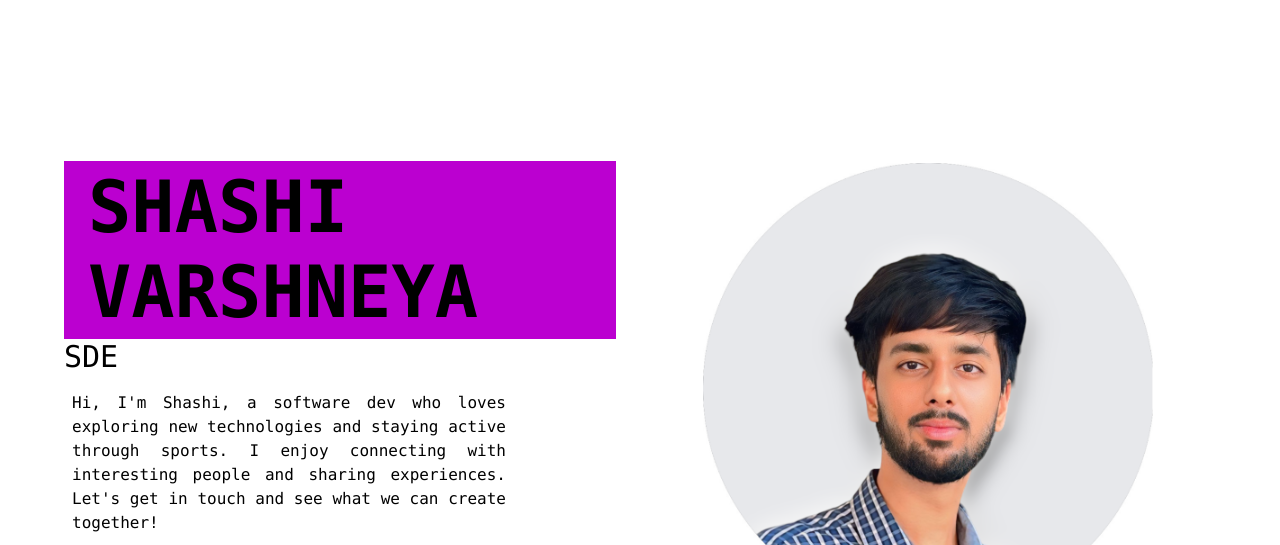
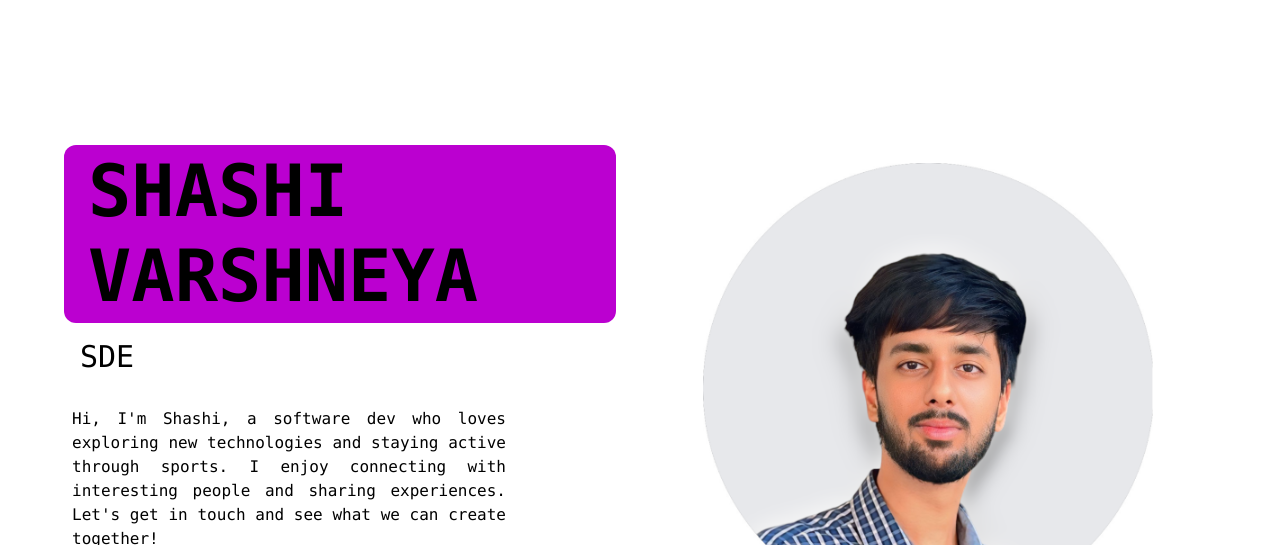
Before and after one commit to whyshashi/Portfolio, a website: page index.html in a window 1280 px wide. Shown: the part 72-617 px from the top of the page. Drawn offline with nearby package versions, Linux system fonts and the light colour scheme.

Commit message:
added border radius in the headerline

```diff
--- a/index.html
+++ b/index.html
@@ -102,14 +102,14 @@
                         class="tw-flex tw-flex-wrap tw-text-7xl tw-font-semibold tw-uppercase tw-leading-[85px] max-lg:tw-text-4xl max-md:tw-leading-snug"
                     >
                         <div
-                            class="reveal-hero-text tw-bg-green-200 tw-p-1 tw-px-6"
+                            class="reveal-hero-text tw-bg-green-200 tw-p-1 tw-px-6 tw-rounded-xl"
                         >
                             Shashi Varshneya
                         </div>
 
                     </div>
 
-                    <div class="reveal-hero-text tw-text-3xl">
+                    <div class="reveal-hero-text tw-text-3xl tw-p-4">
                         SDE</div
                     >
 
```
